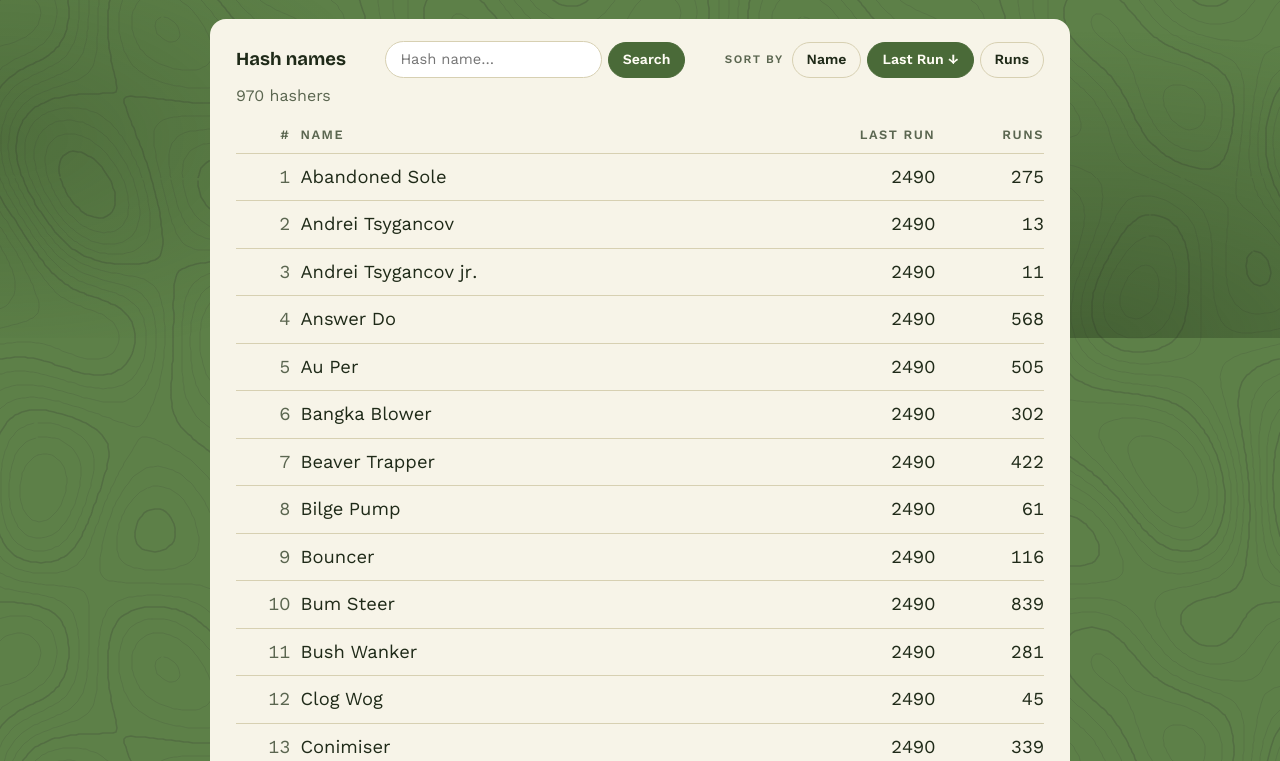
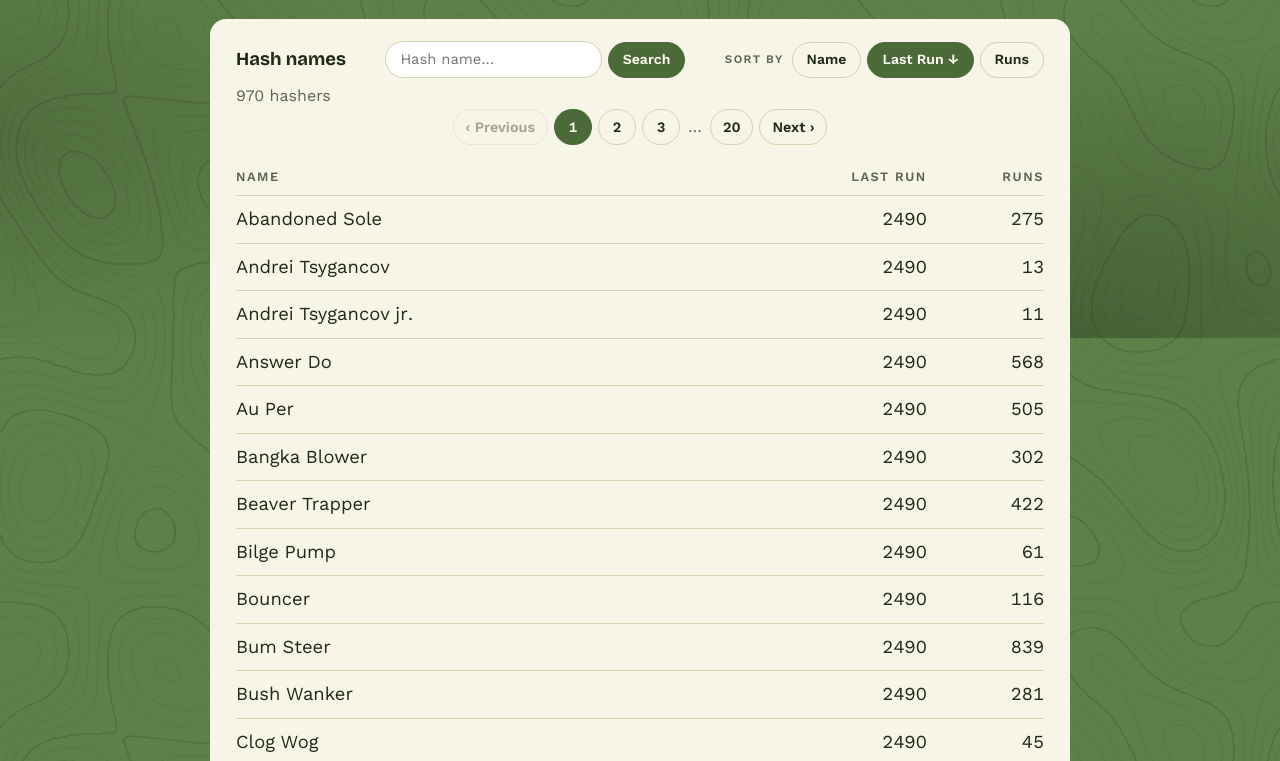
Before and after one commit to Wolfgang-88/Angeles-City-Hash-House-Harriers, a plain HTML site: page hashers.html in a window 1280 px wide. Shown: the part 462-1223 px from the top of the page. Drawn offline with nearby package versions, Linux system fonts and the light colour scheme.

Commit message:
Add files via upload

```diff
--- a/hashers-view.js
+++ b/hashers-view.js
@@ -48,11 +48,11 @@
     sorted.slice(start, start + PER_PAGE).forEach(function (h, i) {
       var tr = document.createElement('tr');
       if (found !== null && h.name === found) tr.className = 'hit';
-      [start + i + 1, h.name || '', h.lastRun == null ? '–' : h.lastRun, h.runs == null ? '–' : h.runs]
+      [h.name || '', h.lastRun == null ? '–' : h.lastRun, h.runs == null ? '–' : h.runs]
         .forEach(function (v, c) {
           var td = document.createElement('td');
           td.textContent = v;
-          if (c !== 1) td.className = 'num';
+          if (c !== 0) td.className = 'num';
           tr.appendChild(td);
         });
       frag.appendChild(tr);
@@ -70,6 +70,10 @@
   var pagerBox = document.createElement('div');
   pagerBox.className = 'pager-wrap';
   box.parentNode.insertBefore(pagerBox, box.nextSibling);
+  // Same pager above the table (page buttons only)
+  var pagerTop = document.createElement('div');
+  pagerTop.className = 'pager-wrap pager-wrap--top';
+  box.parentNode.insertBefore(pagerTop, box);
 
   function goTo(p) {
     page = p;
@@ -79,8 +83,10 @@
 
   function renderPager(pages) {
     pagerBox.replaceChildren();
-    if (pages < 2) { pagerBox.hidden = true; return; }
+    pagerTop.replaceChildren();
+    if (pages < 2) { pagerBox.hidden = true; pagerTop.hidden = true; return; }
     pagerBox.hidden = false;
+    pagerTop.hidden = false;
     var nav = document.createElement('nav');
     nav.className = 'pager';
     nav.setAttribute('aria-label', 'Hasher list pages');
@@ -115,6 +121,16 @@
     pi.textContent = 'Hashers ' + (page * PER_PAGE + 1) + '–' + Math.min(sorted.length, (page + 1) * PER_PAGE) + ' of ' + sorted.length;
     pagerBox.appendChild(nav);
     pagerBox.appendChild(pi);
+    var navTop = nav.cloneNode(false);
+    navTop.setAttribute('aria-label', 'Hasher list pages (top)');
+    nav.querySelectorAll('.pager-btn, .pager-gap').forEach(function (el) {
+      var c = el.cloneNode(true);
+      if (el.tagName === 'BUTTON' && !el.disabled && el.getAttribute('aria-current') !== 'page') {
+        c.addEventListener('click', function () { el.click(); });
+      }
+      navTop.appendChild(c);
+    });
+    pagerTop.appendChild(navTop);
   }
 
   buttons.forEach(function (b) {
--- a/hashers.html
+++ b/hashers.html
@@ -29,7 +29,7 @@
   <nav aria-label="Main">
     <ul>
       <li><a href="index.html">Home</a></li>
-      <li><a href="angeles.html">ACH3</a></li>
+      <li><a href="angeles.html">Angeles Hash</a></li>
       <li><a href="bushranger.html">Bushranger</a></li>
       <li><a href="beach.html">Beach</a></li>
       <li><a href="fullmoon.html">Full Moon</a></li>
@@ -61,7 +61,7 @@
   <p id="hasher-info" aria-live="polite">Loading…</p>
   <div class="run-list" id="hasher-list">
     <table class="runs-table hasher-table">
-      <thead><tr><th class="num">#</th><th>Name</th><th class="num">Last Run</th><th class="num">Runs</th></tr></thead>
+      <thead><tr><th>Name</th><th class="num">Last Run</th><th class="num">Runs</th></tr></thead>
       <tbody></tbody>
     </table>
   </div>
--- a/style.css
+++ b/style.css
@@ -144,8 +144,7 @@ footer{text-align:center;margin-top:40px;font-size:.85rem;color:var(--flour);opa
 .hasher-table{font-size:1.15rem}
 .hasher-table th{font-size:.8rem}
 .hasher-table th.num,.hasher-table td.num{text-align:right;white-space:nowrap}
-.hasher-table td:first-child{color:var(--muted);width:3.5em}
-.hasher-table td:nth-child(2){white-space:normal;overflow-wrap:anywhere}
+.hasher-table td:first-child{white-space:normal;overflow-wrap:anywhere}
 .hasher-table th:last-child,.hasher-table td:last-child{padding-right:0}
 
 /* Songbook PDF, horizontally centered on song.html */
@@ -264,3 +263,8 @@ footer{text-align:center;margin-top:40px;font-size:.85rem;color:var(--flour);opa
 .form #picBox > label{margin-top:16px}
 .run dd a.run-link{color:inherit;font-weight:600;text-decoration:underline;text-decoration-color:var(--accent);text-decoration-thickness:2px;text-underline-offset:3px;overflow-wrap:anywhere}
 .run dd a.run-link:hover{color:#a3161a}
+/* Past runs: one size smaller than "Next run" */
+.run-list[data-when="past"] dd{font-size:.9rem}
+.run-list[data-when="past"] dt{font-size:.7rem}
+/* Hashers: pager above the list */
+.pager-wrap--top{margin:0 0 14px}
```
Also changed, not shown: about.html (+1 -1 lines), album.html (+1 -1 lines), angeles.html (+2 -2 lines), beach.html (+2 -2 lines), bushranger.html (+2 -2 lines), eingabe.html (+1 -1 lines), events.html (+1 -1 lines), fullmoon.html (+2 -2 lines), index.html (+1 -1 lines), leer.html (+1 -1 lines), song.html (+1 -1 lines).
